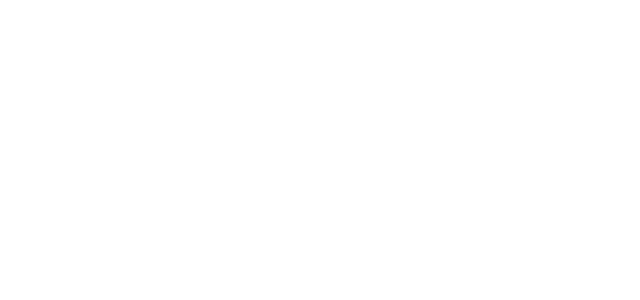
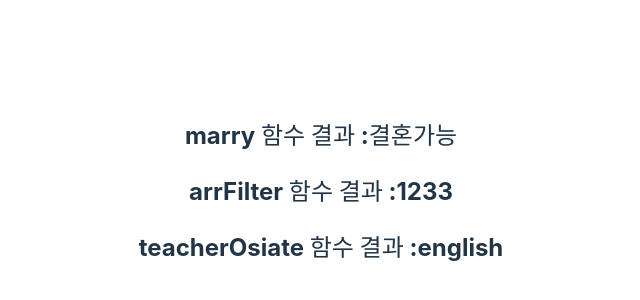
Before and after one commit to ChoiTheCreator/typescriptStudy, a React (Vite) app: page / in a window 1280 px wide. Shown: the part 208-508 px from the top of the page, without its empty margins (319-959 px from the left). Built offline with nearby package versions, Linux system fonts and the light colour scheme.

Commit message:
<Append> THEHE #3

```diff
--- a/src/App.tsx
+++ b/src/App.tsx
@@ -1,19 +1,15 @@
 import './App.css';
 
 function App() {
+  //삼항연산자를 바인딩하는 곳은 리액트 환경에서임. -> 여기서는 Js 단독이기에 상관없다.
+  //marry function
   function marry(x: number, y: boolean, z: string): string {
-    let num: number = x % 100;
-    let house: number;
-    {
-      y === true ? (house = 500) : (house = 0);
-    }
+    const num: number = x % 100;
+    const house: number = y ? 500 : 0;
+    const att: number = z === '상' ? 100 : 0;
 
-    let att: number;
-    {
-      z === '상' ? (att = 100) : (att = 0);
-    }
-
-    let total = num + att + house;
+    const total = num + att + house;
+    console.log(total);
     if (total >= 600) {
       return '결혼가능';
     } else {
@@ -21,7 +17,49 @@ function App() {
     }
   }
 
-  return <></>;
+  //array type Filtering F(x)
+  function arrFilter(arr: (number | string)[]): number[] {
+    const filteredArr: number[] = [];
+    arr.forEach((value) => {
+      //typeof 비교 할때 뒤의 비교 대상은 'type 문자열'임
+      if (typeof value === 'number') {
+        filteredArr.push(value);
+      } else {
+        filteredArr.push(parseFloat(value));
+      }
+    });
+    // 1. typeof == 'number' 2. ; string|number[] -> 이런식으로 선언하는거임
+    console.log(filteredArr);
+    return filteredArr;
+  }
+
+  //teacher subject osiate F(x) -> 선생님 이름을 객체에 집어넣으면 그 선생님이 가르치고 있는 과목 중 맨 뒤의 1개 과목을 return해주고 싶다!
+  const 철수쌤 = { subject: 'math' };
+  const 영희쌤 = { subject: ['science', 'english'] };
+  const 민수쌤 = { subject: ['science', 'art', 'korean'] };
+  function teacherOsiate(obj: { subject: string | string[] }) {
+    const len = obj.subject.length;
+    let ans: string = '';
+
+    if (typeof obj.subject === 'string') {
+      ans = obj.subject;
+      return obj.subject;
+      //배열인지 아닌지 확인하는 가장 강력한 메서드임 일반 배열 뿐만 아니라 객체배열 또한 검사가 가능함.
+    } else if (Array.isArray(obj.subject)) {
+      ans = obj.subject[len - 1];
+      return obj.subject[len - 1];
+    }
+    console.log(ans);
+    return '';
+  }
+
+  return (
+    <div>
+      <h2> marry 함수 결과 :{marry(85, true, '상')}</h2>
+      <h2> arrFilter 함수 결과 :{arrFilter([123, '3'])}</h2>
+      <h2> teacherOsiate 함수 결과 :{teacherOsiate(영희쌤)}</h2>
+    </div>
+  );
 }
 
 export default App;
```
Also changed, not shown: 1 other file (tests, documents, lock files or other folders).
